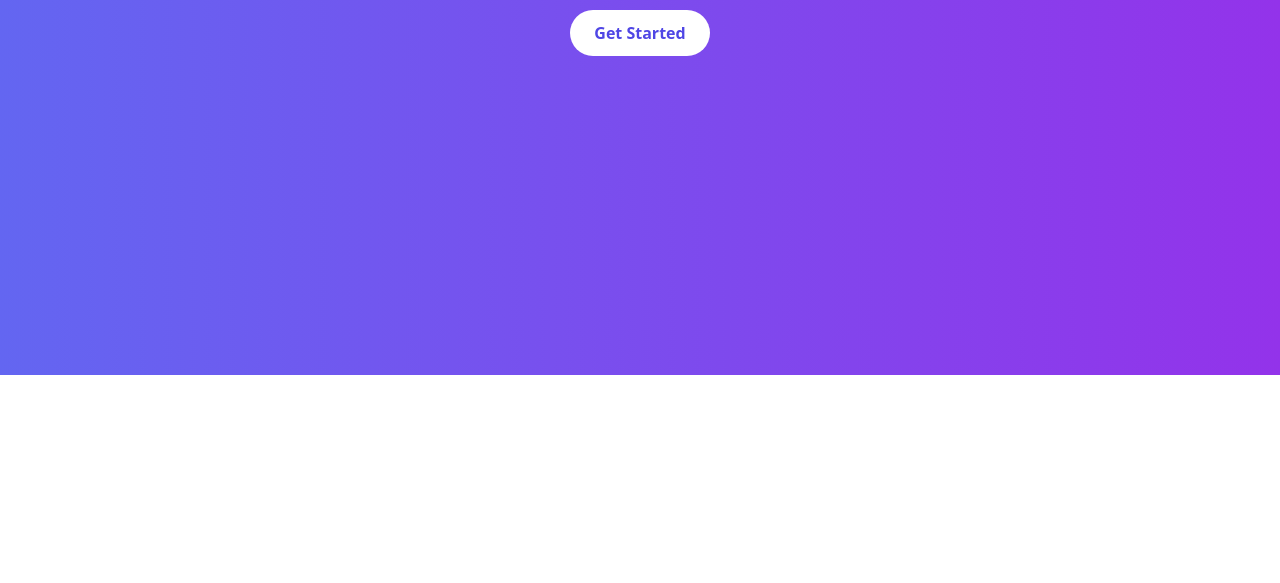
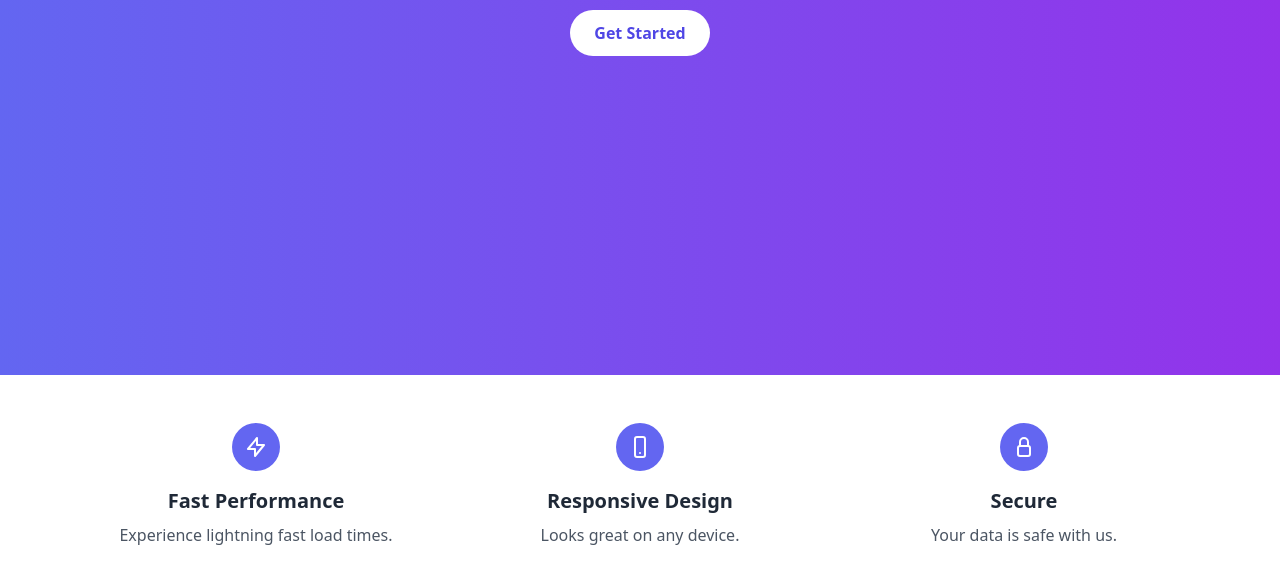
Before and after one commit to jessicabaron92-rgb/hero-page, a plain HTML site: page index.html in a window 1280 px wide. Shown: the part 425-1008 px from the top of the page. Before the commit the page ends 800 px from the top, so only its background shows below. Drawn offline with nearby package versions, Linux system fonts and the light colour scheme.

Commit message:
Add feature cards section

```diff
--- a/index.html
+++ b/index.html
@@ -6,11 +6,51 @@
   <title>Hero Page</title>
   <script src="https://cdn.tailwindcss.com"></script>
 </head>
-<body class="bg-gradient-to-r from-indigo-500 to-purple-600 text-white flex items-center justify-center h-screen">
-  <div class="text-center px-4">
-    <h1 class="text-5xl font-bold mb-4">Welcome to My Hero Page</h1>
-    <p class="text-lg mb-6">Built with HTML and Tailwind CSS</p>
-    <a href="#" class="bg-white text-indigo-600 font-semibold px-6 py-3 rounded-full hover:bg-gray-100 transition">Get Started</a>
-  </div>
+<body class="bg-gradient-to-r from-indigo-500 to-purple-600 text-white">
+  <section class="flex items-center justify-center min-h-screen px-4">
+    <div class="text-center">
+      <h1 class="text-5xl font-bold mb-4">Welcome to My Hero Page</h1>
+      <p class="text-lg mb-6">Built with HTML and Tailwind CSS</p>
+      <a href="#" class="bg-white text-indigo-600 font-semibold px-6 py-3 rounded-full hover:bg-gray-100 transition">Get Started</a>
+    </div>
+  </section>
+
+  <section class="py-12 bg-white text-gray-800">
+    <div class="max-w-6xl mx-auto px-4">
+      <div class="grid gap-8 md:grid-cols-3">
+        <div class="text-center">
+          <div class="flex items-center justify-center w-12 h-12 mx-auto mb-4 rounded-full bg-indigo-500 text-white">
+            <svg xmlns="http://www.w3.org/2000/svg" class="w-6 h-6" fill="none" viewBox="0 0 24 24" stroke="currentColor" stroke-width="2">
+              <path stroke-linecap="round" stroke-linejoin="round" d="M13 10V3L4 14h7v7l9-11h-7z" />
+            </svg>
+          </div>
+          <h3 class="text-xl font-semibold mb-2">Fast Performance</h3>
+          <p class="text-gray-600">Experience lightning fast load times.</p>
+        </div>
+
+        <div class="text-center">
+          <div class="flex items-center justify-center w-12 h-12 mx-auto mb-4 rounded-full bg-indigo-500 text-white">
+            <svg xmlns="http://www.w3.org/2000/svg" class="w-6 h-6" fill="none" viewBox="0 0 24 24" stroke="currentColor" stroke-width="2">
+              <rect x="7" y="2" width="10" height="20" rx="2" ry="2" />
+              <path stroke-linecap="round" stroke-linejoin="round" d="M12 18h.01" />
+            </svg>
+          </div>
+          <h3 class="text-xl font-semibold mb-2">Responsive Design</h3>
+          <p class="text-gray-600">Looks great on any device.</p>
+        </div>
+
+        <div class="text-center">
+          <div class="flex items-center justify-center w-12 h-12 mx-auto mb-4 rounded-full bg-indigo-500 text-white">
+            <svg xmlns="http://www.w3.org/2000/svg" class="w-6 h-6" fill="none" viewBox="0 0 24 24" stroke="currentColor" stroke-width="2">
+              <path stroke-linecap="round" stroke-linejoin="round" d="M16 11V7a4 4 0 10-8 0v4" />
+              <rect x="6" y="11" width="12" height="10" rx="2" />
+            </svg>
+          </div>
+          <h3 class="text-xl font-semibold mb-2">Secure</h3>
+          <p class="text-gray-600">Your data is safe with us.</p>
+        </div>
+      </div>
+    </div>
+  </section>
 </body>
 </html>
```
